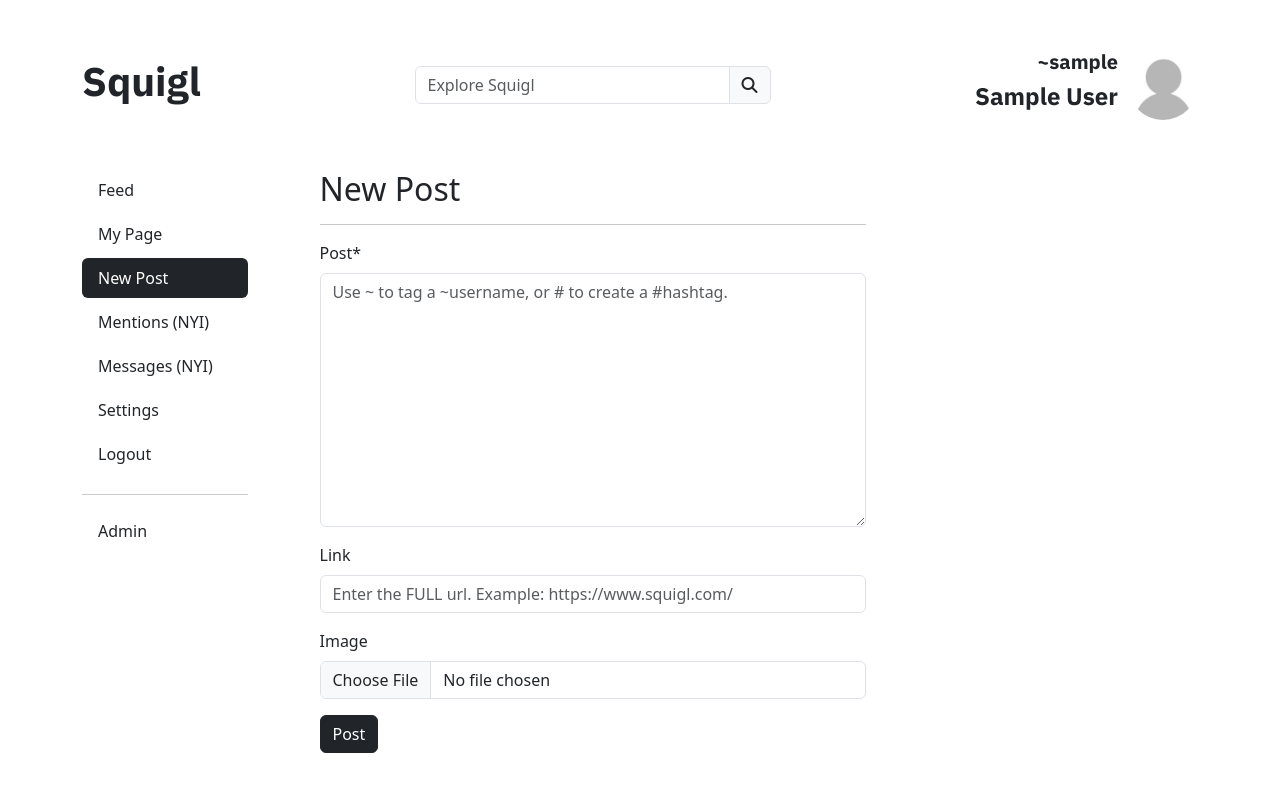
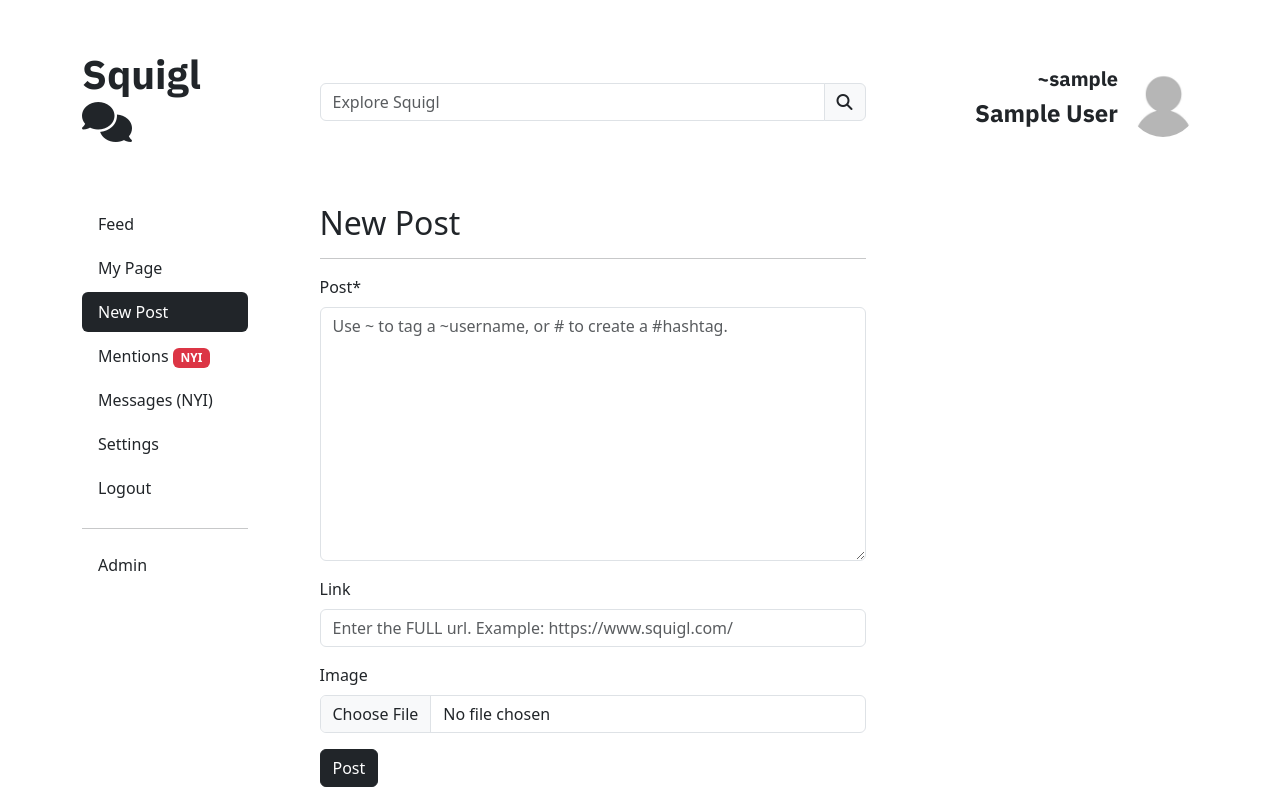
Before and after one commit to paulio11/P4-Squigl-Twitter-Clone, a Django app: page /new-post/ in a window 1280 px wide. Run offline with Django 3.2, Linux system fonts and the light colour scheme; the visitor is signed in with stand-in values (Sample User, id 1); some libraries are stand-ins or nearby versions.

Commit message:
Small visual tweaks

```diff
--- a/social/forms.py
+++ b/social/forms.py
@@ -29,7 +29,7 @@ class ReplyForm(forms.ModelForm):
             'reply': forms.Textarea(attrs={
                 'class': 'reply-input',
                 'aria-label': 'reply',
-                'placeholder': 'Type your reply here. Use ~ to tag a ~username, or # to create a #hashtag.',
+                'placeholder': 'Type your reply here.',
                 'rows': '4',
             }),
         }
--- a/static/js/script.js
+++ b/static/js/script.js
@@ -53,6 +53,6 @@ for (var key in sorted_obj){
         container = $('<li class="list-group-item hashtag-li"></li>');
         trending_ul.append(container);
         container.append('<span>#' + sorted_obj[key][0] + '</span');
-        container.append('<span>' + sorted_obj[key][1] + '</span');
+        container.append('<span class="badge text-bg-dark">' + sorted_obj[key][1] + '</span>');
     };
 };
--- a/templates/base.html
+++ b/templates/base.html
@@ -21,11 +21,11 @@
             <div class="row header-row">
                 <!-- Title -->
                 <div class="col-2">
-                    <a href="{% url 'home' %}"><h1>Squigl</a>
+                    <a href="{% url 'home' %}"><h1>Squigl <i class="fa-solid fa-comments"></i></a>
                 </div>
                 <!-- Title ends -->
                 <!-- Search -->
-                <div class="col-4">
+                <div class="col-6">
                     <form method="POST" action="{% url 'search' %}">
                         {% csrf_token %}
                         <div class="input-group flex-nowrap">
@@ -69,7 +69,7 @@
                     {% endif %}
                     <a class="nav-link {% if request.user.username in request.path %}menu-active{% endif %}" href="{% url 'user' request.user %}">My Page</a>
                     <a class="nav-link {% if 'new-post' in request.path %}menu-active{% endif %}" href="{% url 'new_post' %}">New Post</a>
-                    <a class="nav-link" href="#">Mentions (NYI)</a>
+                    <a class="nav-link {% if 'mentions' in request.path %}menu-active{% endif %} nav-badge" href="{% url 'mentions' %}">Mentions <span class="badge text-bg-danger">NYI</span></a>
                     <a class="nav-link" href="#">Messages (NYI)</a>
                     <a class="nav-link" href="{% url 'settings' request.user.id %}">Settings</a>
                     <a class="nav-link" href="{% url 'logout' %}">Logout</a>
--- a/templates/post-template.html
+++ b/templates/post-template.html
@@ -108,7 +108,7 @@
         <!-- Footer menu -->
         <div class="btn-group dropup">
             <button class="btn btn-sm post-menu-btn" type="button" data-bs-toggle="dropdown" aria-expanded="false">
-                <i class="fa-solid fa-ellipsis"></i>
+                <i class="fa-solid fa-bars"></i>
             </button>
             <ul class="dropdown-menu dropdown-menu-end">
                 {% if request.user == post.user %}
```
